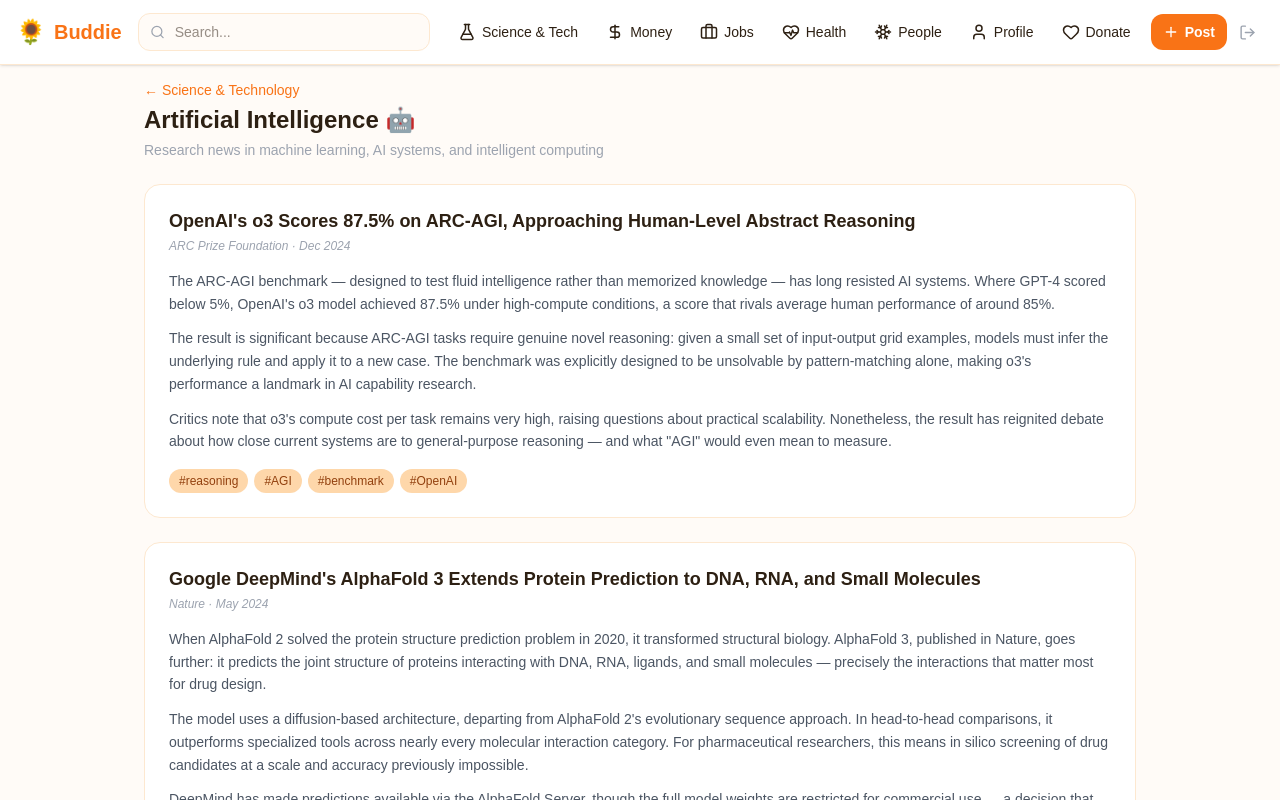
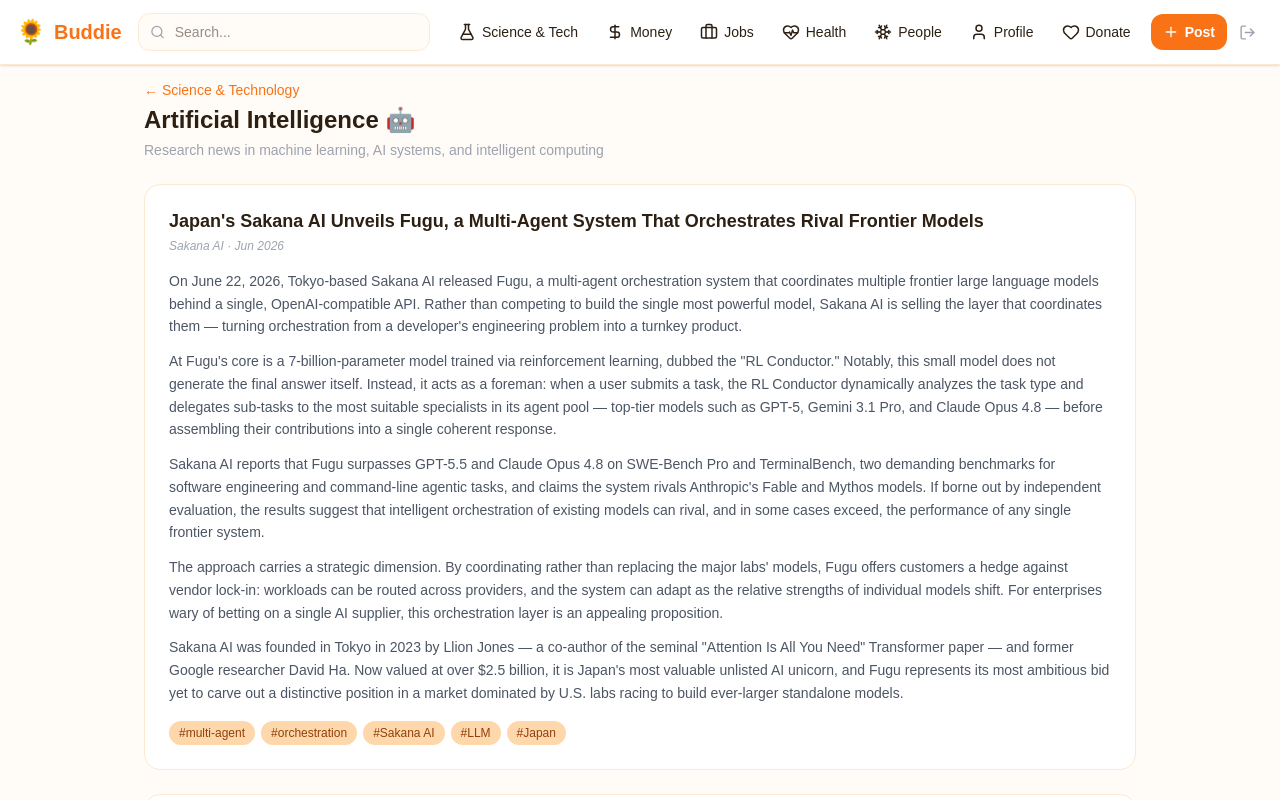
Before and after one commit to xjyang01/Buddie, a Next.js app: page /science/ai in a window 1280 px wide. Shown: the top 800 px of the page. Built offline with nearby package versions, Linux system fonts and the light colour scheme.

Commit message:
Add AI news: Sakana AI Fugu multi-agent orchestration system
Co-Authored-By: Claude Opus 4.8 <noreply@anthropic.com>

```diff
--- a/src/app/science/ai/page.tsx
+++ b/src/app/science/ai/page.tsx
@@ -12,6 +12,21 @@ type NewsReport = {
 };
 
 const REPORTS: NewsReport[] = [
+  {
+    id: "fugu",
+    headline: "Japan's Sakana AI Unveils Fugu, a Multi-Agent System That Orchestrates Rival Frontier Models",
+    source: "Sakana AI", date: "Jun 2026",
+    tags: ["multi-agent", "orchestration", "Sakana AI", "LLM", "Japan"],
+    report: `On June 22, 2026, Tokyo-based Sakana AI released Fugu, a multi-agent orchestration system that coordinates multiple frontier large language models behind a single, OpenAI-compatible API. Rather than competing to build the single most powerful model, Sakana AI is selling the layer that coordinates them — turning orchestration from a developer's engineering problem into a turnkey product.
+
+At Fugu's core is a 7-billion-parameter model trained via reinforcement learning, dubbed the "RL Conductor." Notably, this small model does not generate the final answer itself. Instead, it acts as a foreman: when a user submits a task, the RL Conductor dynamically analyzes the task type and delegates sub-tasks to the most suitable specialists in its agent pool — top-tier models such as GPT-5, Gemini 3.1 Pro, and Claude Opus 4.8 — before assembling their contributions into a single coherent response.
+
+Sakana AI reports that Fugu surpasses GPT-5.5 and Claude Opus 4.8 on SWE-Bench Pro and TerminalBench, two demanding benchmarks for software engineering and command-line agentic tasks, and claims the system rivals Anthropic's Fable and Mythos models. If borne out by independent evaluation, the results suggest that intelligent orchestration of existing models can rival, and in some cases exceed, the performance of any single frontier system.
+
+The approach carries a strategic dimension. By coordinating rather than replacing the major labs' models, Fugu offers customers a hedge against vendor lock-in: workloads can be routed across providers, and the system can adapt as the relative strengths of individual models shift. For enterprises wary of betting on a single AI supplier, this orchestration layer is an appealing proposition.
+
+Sakana AI was founded in Tokyo in 2023 by Llion Jones — a co-author of the seminal "Attention Is All You Need" Transformer paper — and former Google researcher David Ha. Now valued at over $2.5 billion, it is Japan's most valuable unlisted AI unicorn, and Fugu represents its most ambitious bid yet to carve out a distinctive position in a market dominated by U.S. labs racing to build ever-larger standalone models.`,
+  },
   {
     id: "ai1",
     headline: "OpenAI's o3 Scores 87.5% on ARC-AGI, Approaching Human-Level Abstract Reasoning",
```
